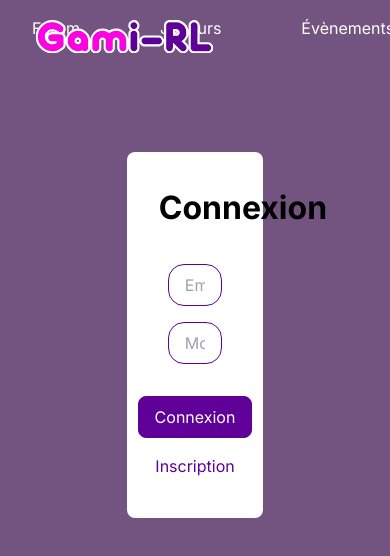
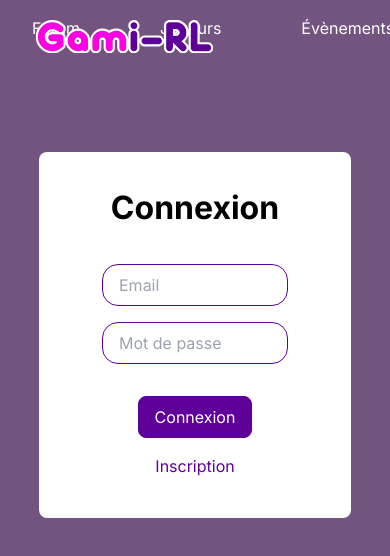
Before and after one commit to AlexandreMonin/gami-rl, a Next.js app: page /user/signin in a window 390 px wide. Shown: the top 556 px of the page. Built offline with nearby package versions, Linux system fonts and the light colour scheme; no server answers.

Commit message:
RESPONSIVE signin

```diff
--- a/src/app/user/signin/style.module.css
+++ b/src/app/user/signin/style.module.css
@@ -15,3 +15,13 @@
     padding: 2rem;
     border-radius: 0.5rem;
 }
+
+@media only screen and (max-width: 950px) {
+    .card {
+        margin-top: 5rem;
+        background-color: white;
+        width: 80%;
+        padding: 2rem;
+        border-radius: 0.5rem;
+    }
+}
```
